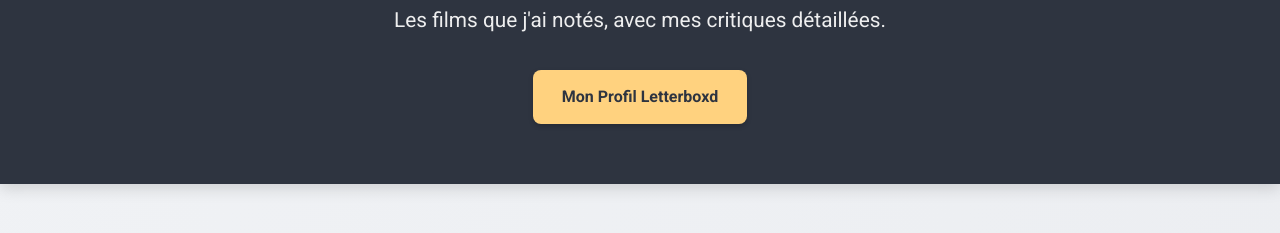
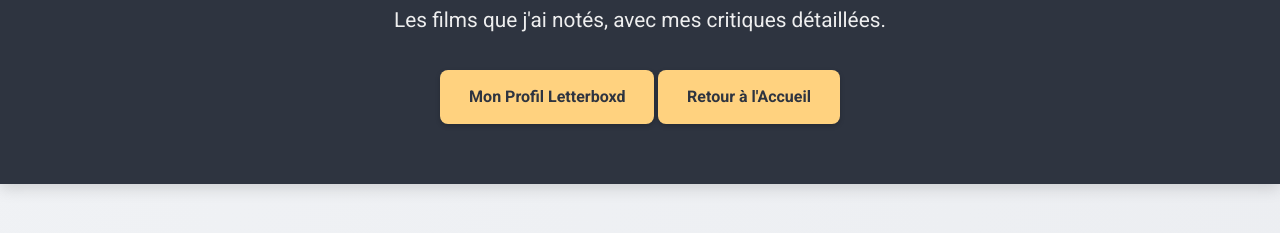
Before and after one commit to LOeilCritique69/letterboxd, a plain HTML site: page index.html in a window 1280 px wide. Shown: the part 161-394 px from the top of the page. Drawn offline with Linux system fonts and the light colour scheme.

Commit message:
Ton message clair ici

```diff
--- a/index.html
+++ b/index.html
@@ -14,6 +14,7 @@
             <h1 class="site-title">Mes Avis Letterboxd !</h1>
             <p class="site-tagline">Les films que j'ai notés, avec mes critiques détaillées.</p>
             <a href="https://letterboxd.com/oni_le_chan/" target="_blank" class="letterboxd-link">Mon Profil Letterboxd</a>
+            <a href="https://l-oeil-critique.netlify.app/" target="_blank" class="letterboxd-link">Retour à l'Accueil</a>
         </div>
     </header>
 
```
